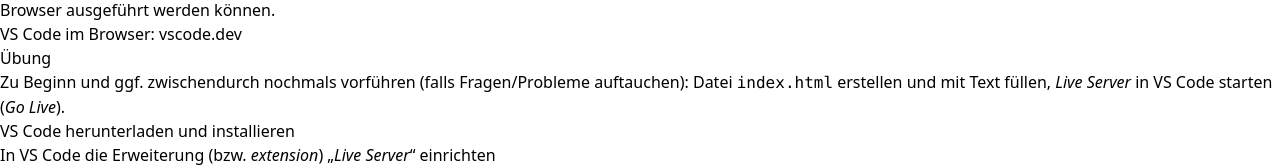
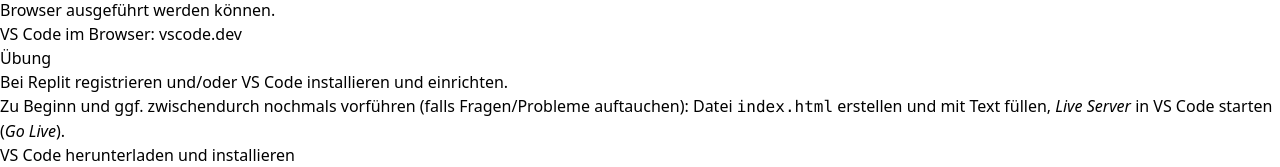
Before and after one commit to behrends/workshops, a Next.js app: page /web-prog/01-HTML/02-vorbereitungen in a window 1280 px wide. Shown: the part 2051-2218 px from the top of the page. Built offline with nearby package versions, Linux system fonts and the light colour scheme.

Commit message:
Web-Prog: Setup

```diff
--- a/pages/web-prog/01-HTML/02-vorbereitungen.mdx
+++ b/pages/web-prog/01-HTML/02-vorbereitungen.mdx
@@ -149,6 +149,9 @@ VS Code im Browser: [vscode.dev](https://vscode.dev/)
 
 ## Übung
 
+Bei [Replit](https://replit.com) registrieren und/oder VS Code
+installieren und einrichten.
+
 Zu Beginn und ggf. zwischendurch nochmals vorführen
 (falls Fragen/Probleme auftauchen): Datei `index.html` erstellen und
 mit Text füllen, _Live Server_ in VS Code starten (_Go Live_).
```
